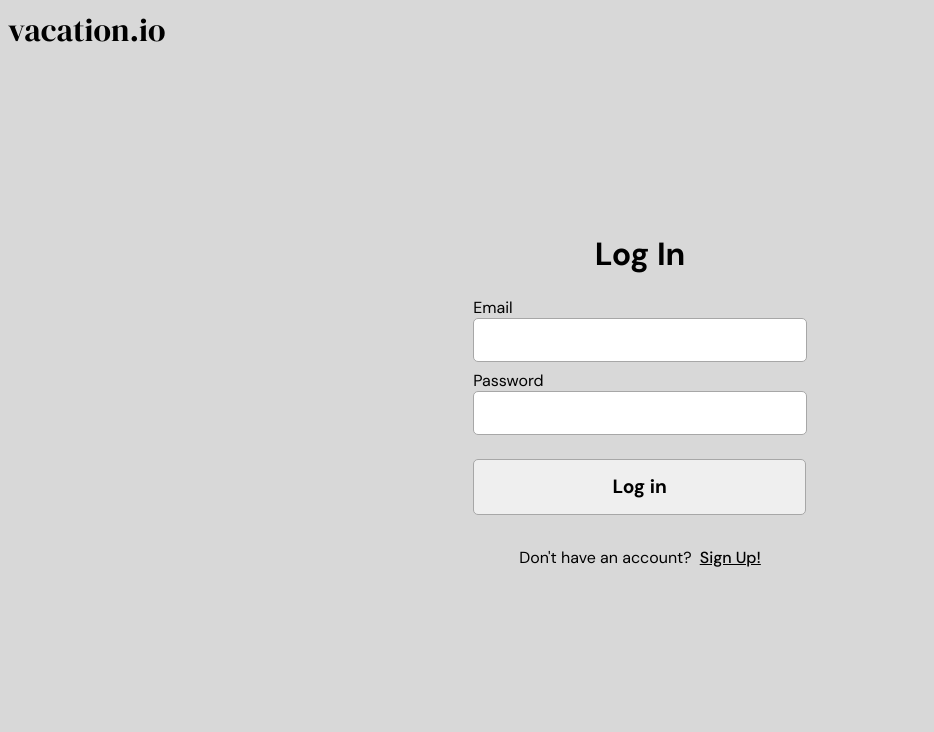
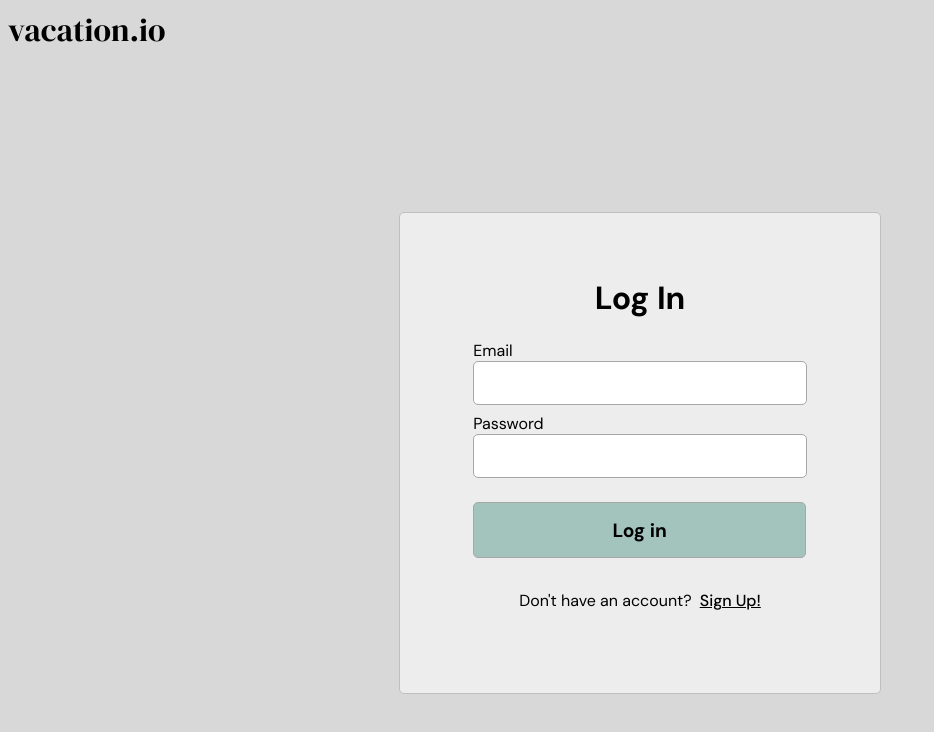
Before and after one commit to paynah/cs-solo-project, a React app: page / in a window 1280 px wide. Shown: the top 732 px of the page, without its empty margins (0-934 px from the left). Built offline with nearby package versions, Linux system fonts and the light colour scheme.

Commit message:
added more styling to LoginForm component

```diff
--- a/client/stylesheets/styles.css
+++ b/client/stylesheets/styles.css
@@ -23,13 +23,23 @@ button {
   border-radius: 5px;
   border: 1px solid rgb(167, 167, 167);
   margin-top: 1rem;
+  background-color: #A3C4BC;
+}
+
+h1 {
+  margin-top: 4rem;
 }
 
 #login-form {
   display: flex;
   flex-direction: column;
   align-items: center;
-  margin-top: 10rem;
+  margin: 10rem auto;
+  border: 1px solid rgb(191, 191, 191);
+  border-radius: 5px;
+  height: 30rem;
+  width: 30rem;
+  background-color: rgb(237, 237, 237);
 }
 
 #logo {
```
